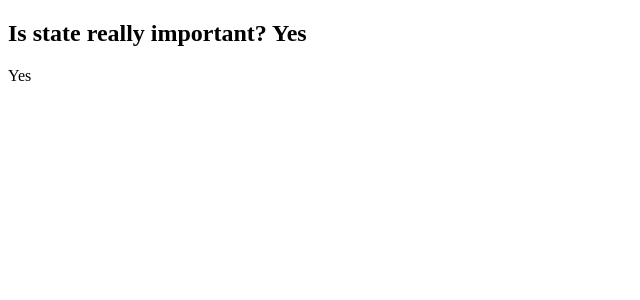
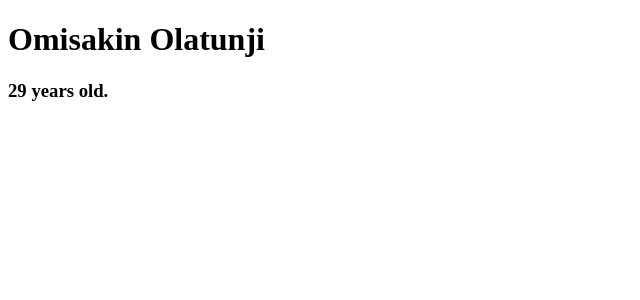
Before and after one commit to Tunji545/freecodecamp-create-react-app-windows, a React (Create React App) app: page / in a window 1280 px wide. Shown: the top 300 px of the page, without its empty margins (0-640 px from the left). Built offline with nearby package versions, Linux system fonts and the light colour scheme.

Commit message:
State Component 2

```diff
--- a/src/App.js
+++ b/src/App.js
@@ -1,30 +1,21 @@
 import React from "react";
 
-class App extends React.Component {
+class  App extends React.Component {
   constructor() {
     super();
     this.state = {
-      answer: "Yes"
+      name: "Omisakin Olatunji",
+      age: 29
     }
   }
-
   render() {
-    return (
+    return(
       <div>
-        <h2>Is state really important? {this.state.answer}</h2>
-        <ChildComponent answer={this.state.answer} />
+        <h1>{this.state.name}</h1>
+        <h3>{this.state.age} years old.</h3>
       </div>
     )
   }
 }
 
-class ChildComponent extends React.Component {
-
-  render() {
-    return (
-      <p>{this.props.answer}</p>
-    )
-  }
-}
-
 export default App;
```
